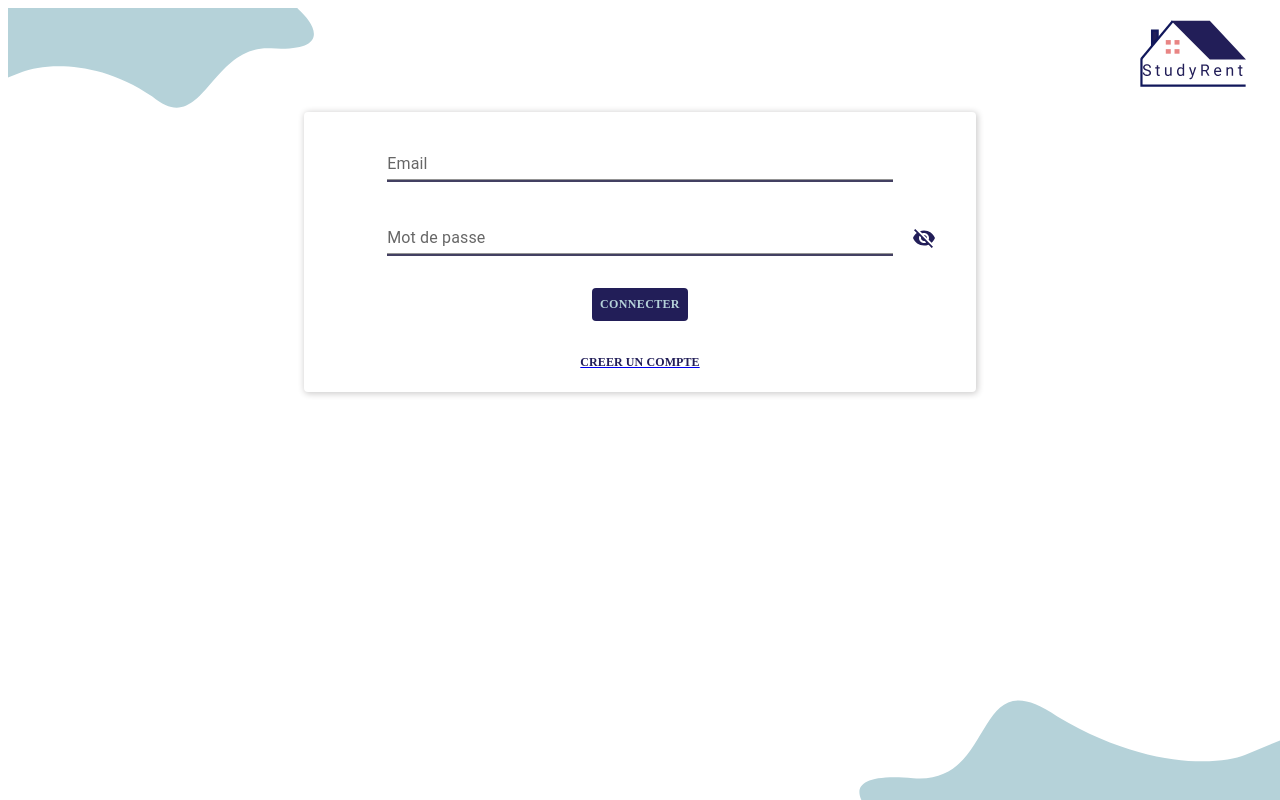
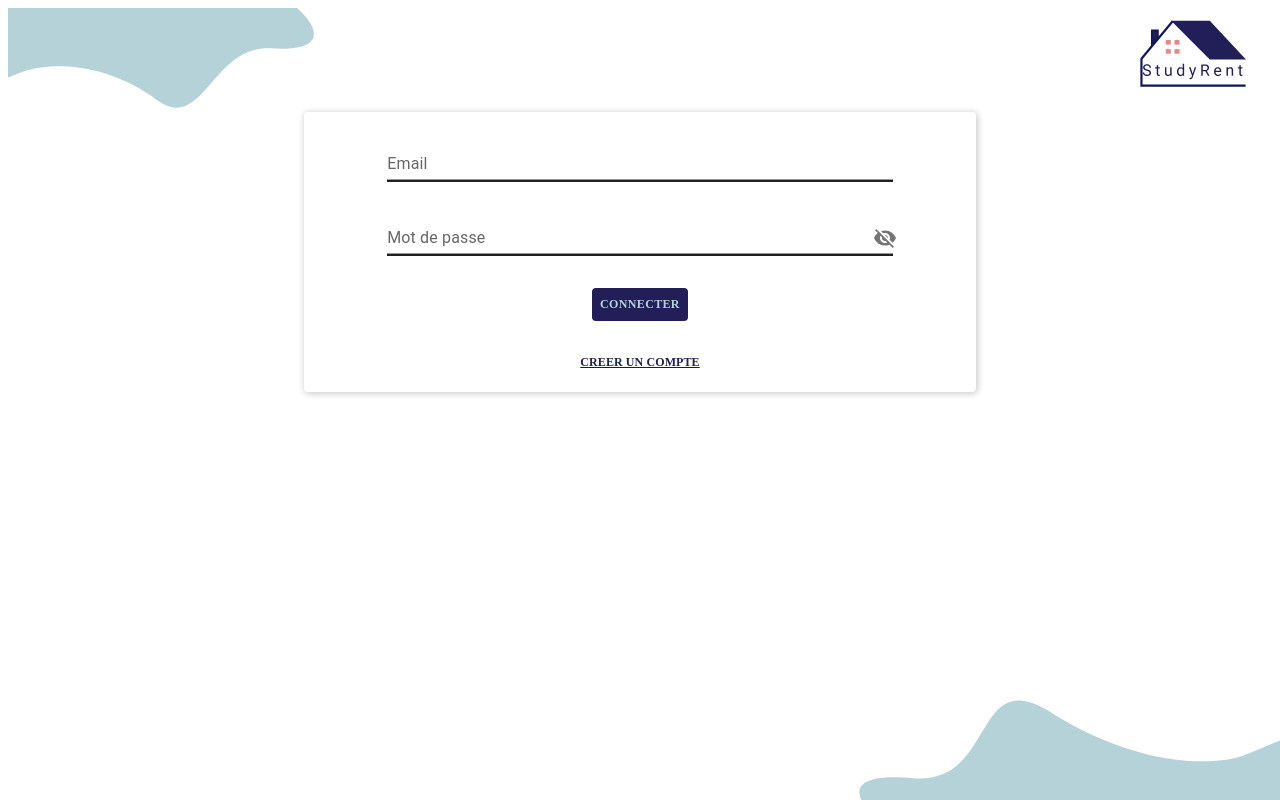
Before and after one commit to Meriam-Chouaib/StudyRent, a React (Create React App) app: page /auth/signin in a window 1280 px wide. Built offline with nearby package versions, Linux system fonts and the light colour scheme.

Commit message:
STR-01: Login page created

```diff
--- a/src/components/hookform/TextField.tsx
+++ b/src/components/hookform/TextField.tsx
@@ -1,11 +1,11 @@
 // form
 import { useFormContext, Controller } from 'react-hook-form';
 // @mui
-import { TextField } from '@mui/material';
-
+import { StandardTextFieldProps, TextField } from '@mui/material';
+import { useTranslation } from 'react-i18next';
 // ----------------------------------------------------------------------
 
-interface TextFieldProps {
+interface TextFieldProps extends StandardTextFieldProps {
   name: string;
   label: string;
   type?: 'text' | 'password';
@@ -13,6 +13,7 @@ interface TextFieldProps {
 
 export default function RHFTextField({ name, label, ...other }: TextFieldProps) {
   const { control } = useFormContext();
+  const { t } = useTranslation();
 
   return (
     <Controller
@@ -26,7 +27,7 @@ export default function RHFTextField({ name, label, ...other }: TextFieldProps)
           {...field}
           fullWidth
           error={!!error}
-          helperText={error?.message}
+          helperText={error && error.message && t(error?.message)}
           {...other}
         />
       )}
--- a/src/features/auth/login/LoginForm.tsx
+++ b/src/features/auth/login/LoginForm.tsx
@@ -1,21 +1,21 @@
 import { useState } from 'react';
 // form
 import { useForm } from 'react-hook-form';
+import { useTranslation } from 'react-i18next';
+import { Link } from 'react-router-dom';
+
 import { yupResolver } from '@hookform/resolvers/yup';
+import VisibilityIcon from '@mui/icons-material/Visibility';
+import VisibilityOffIcon from '@mui/icons-material/VisibilityOff';
 // @mui
-import { Stack, Typography, Alert } from '@mui/material';
+import { IconButton, InputAdornment, Stack, Typography } from '@mui/material';
+
+import CustomButton from '../../../components/form/Button/CustomButton';
 // components
 import { FormProvider, TextField } from '../../../components/hookform';
-import CustomButton from '../../../components/form/Button/CustomButton';
-import { ButtonShowPassword } from '../../../components/form/Button/ButtonShowPassword/ButtonShowPassword.styles';
+import { PATHS } from '../../../config/paths';
 import { LoginModel } from '../../../models/Login.model';
-import VisibilityIcon from '@mui/icons-material/Visibility';
-import VisibilityOffIcon from '@mui/icons-material/VisibilityOff';
 import { LoginSchema } from './ValidationSchema';
-import { BoxCenterStyled } from '../../../components';
-import { useTranslation } from 'react-i18next';
-import { Link } from 'react-router-dom';
-import { PATHS } from '../../../config/paths';
 
 // ----------------------------------------------------------------------
 
@@ -28,9 +28,7 @@ export default function LoginForm() {
     resolver: yupResolver(LoginSchema),
     defaultValues,
   });
-  const show = () => {
-    setShowPassword(!showPassword);
-  };
+
   const {
     reset,
     setError,
@@ -61,33 +59,25 @@ export default function LoginForm() {
         alignItems={'center'}
         justifyContent={'space-between'}
       >
-        {/* test to send the error to the textField but the problem in the type of error */}
-        {/* <BasicTextField
-          label="xxx"
-          name="email"
-          placeholder="dsdd"
-          error={methods.formState.errors.email}
-        ></BasicTextField> */}
-        {methods.formState.errors.email && (
-          <>
-            <Alert severity="error"> {t(`${methods.formState.errors.email.message}`)}</Alert>
-            <Alert severity="error"> {t(fields.email.invaliErrorMessage)}</Alert>
-          </>
-        )}
-        {methods.formState.errors.password && (
-          <Alert severity="error">{t(`${methods.formState.errors.password.message}`)}</Alert>
-        )}
-        <TextField name={fields.email.name} label={t(fields.email.label)} />
-        <BoxCenterStyled sx={{ position: 'relative', width: '100%', padding: '0px' }}>
-          <TextField
-            name="password"
-            label={t(fields.password.label)}
-            type={showPassword ? 'text' : 'password'}
-          />{' '}
-          <ButtonShowPassword onClick={show}>
-            {showPassword ? <VisibilityIcon /> : <VisibilityOffIcon />}
-          </ButtonShowPassword>
-        </BoxCenterStyled>
+        <TextField name={fields.email.name} type={'text'} label={t(fields.email.label)} />
+        <TextField
+          type={!showPassword ? 'password' : 'text'}
+          name={fields.password.name}
+          label={t(fields.password.label)}
+          InputProps={{
+            endAdornment: (
+              <InputAdornment position="end">
+                <IconButton
+                  aria-label="toggle password visibility"
+                  onClick={() => setShowPassword(!showPassword)}
+                  edge="end"
+                >
+                  {showPassword ? <VisibilityIcon /> : <VisibilityOffIcon />}
+                </IconButton>
+              </InputAdornment>
+            ),
+          }}
+        />
 
         <CustomButton isLoading={isSubmitting}>{t('signin.connect_btn')}</CustomButton>
         <Link to={PATHS.AUTH.SIGNUP}>
--- a/src/features/auth/login/ValidationSchema.ts
+++ b/src/features/auth/login/ValidationSchema.ts
@@ -5,7 +5,6 @@ export interface FormValues {
   email: string;
   password: string;
 }
-
 export const LoginSchema = Yup.object().shape({
   email: Yup.string()
     .email(fields.email.invaliErrorMessage)
@@ -15,4 +14,3 @@ export const LoginSchema = Yup.object().shape({
     .required(fields.password.requiredErrorMessage),
 });
 console.log('from validation', fields);
-// emai(Tr(fields.email.invalidErrorMessage))
--- a/src/theme/overrides/Box.ts
+++ b/src/theme/overrides/Box.ts
@@ -5,7 +5,6 @@ export function Box(theme: Theme) {
     MuiBox: {
       styleOverrides: {
         root: {
-          backgroundColor: theme.palette.primary.main,
           width: '100%',
         },
       },
--- a/src/theme/overrides/TextField.ts
+++ b/src/theme/overrides/TextField.ts
@@ -4,11 +4,11 @@ export function TextField(theme: Theme) {
     MuiTextField: {
       styleOverrides: {
         root: {
-          color: theme.palette.secondary.light,
           fontSize: '18px',
           fontFamily: 'poppins',
-          borderBottom: 'solid 2px #434062',
+          borderBottom: 'solid 2px',
           width: '80%',
+          backgroundColor: 'white',
         },
       },
     },
```
